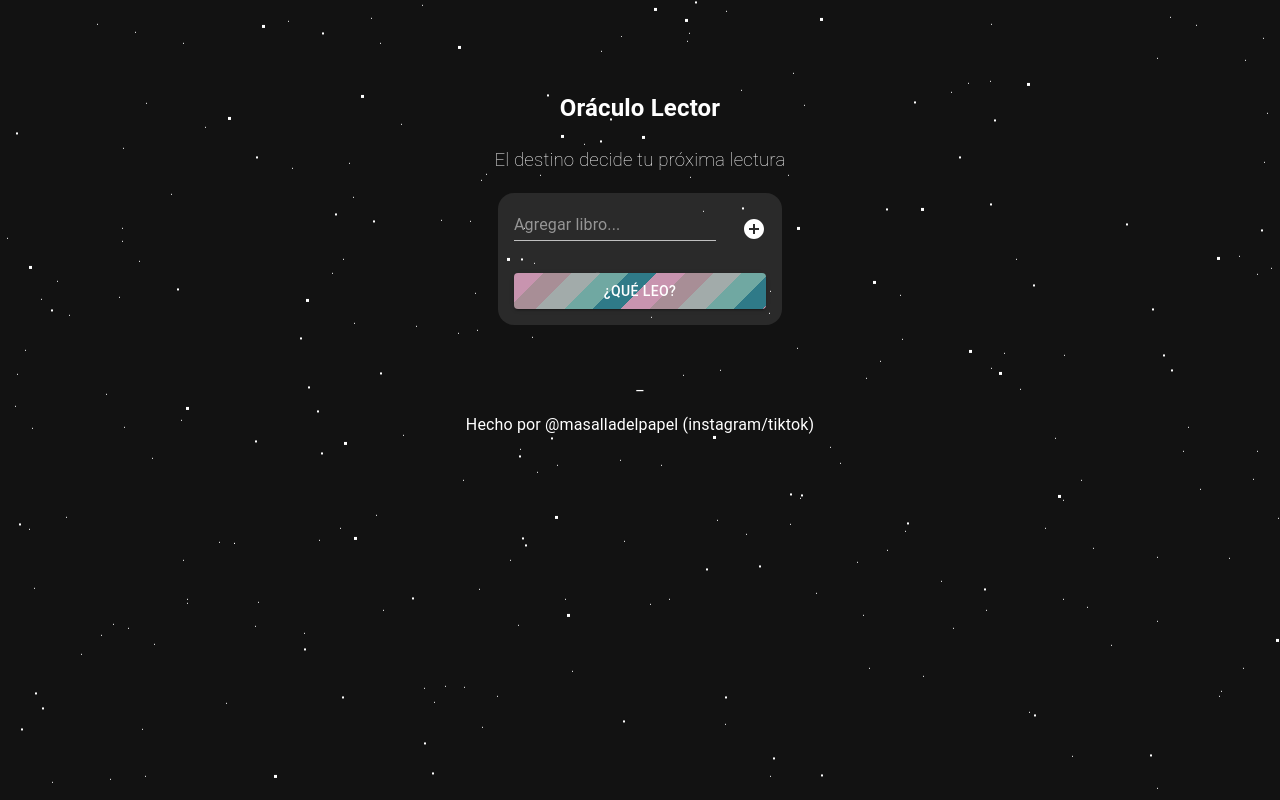
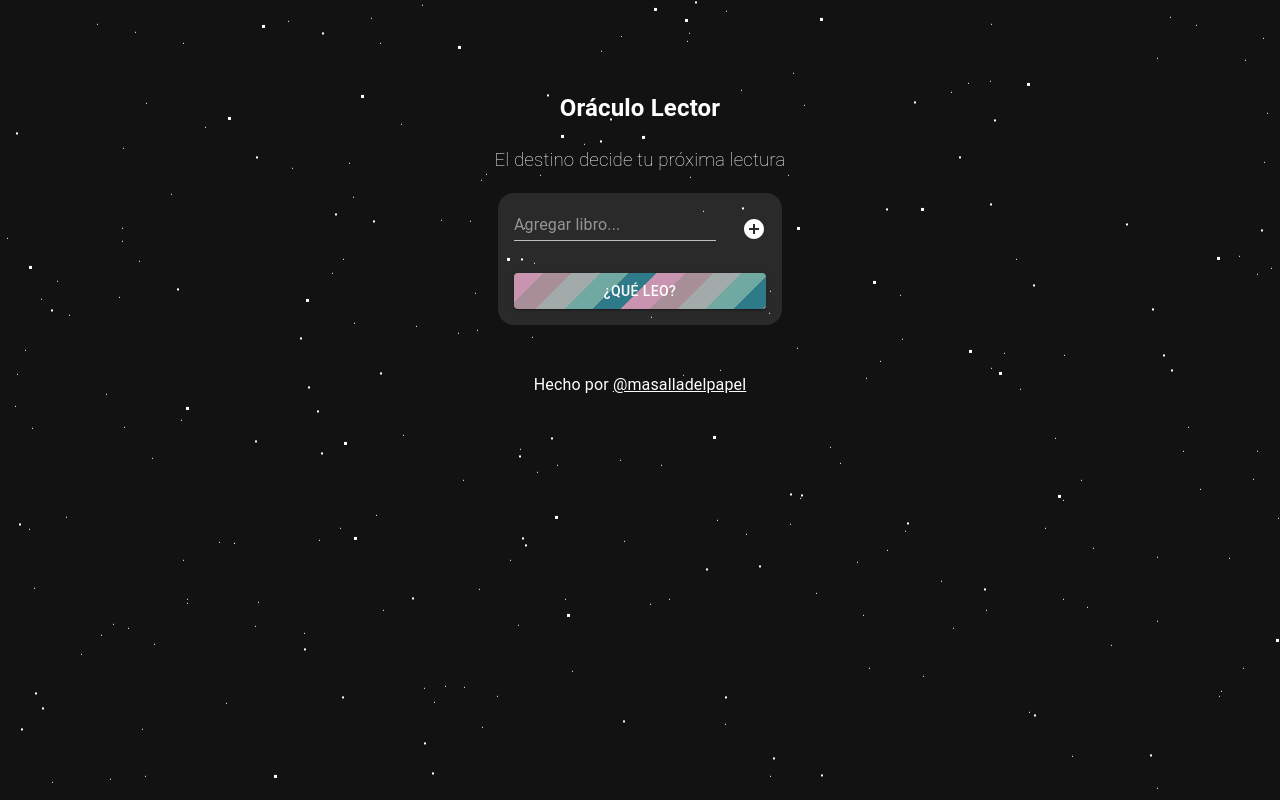
Before and after one commit to tditada/reading-oracle, a React (Create React App) app: page / in a window 1280 px wide. Built offline with nearby package versions, Linux system fonts and the light colour scheme.

Commit message:
styling footer

```diff
--- a/src/components/Footer.tsx
+++ b/src/components/Footer.tsx
@@ -1,19 +1,30 @@
-import React from 'react';
-import styled from 'styled-components';
+import React from "react";
+import styled from "styled-components";
 
-const FOOTER_TEXT = 'Hecho por @masalladelpapel (instagram/tiktok)';
+const FOOTER_TEXT = "Hecho por ";
+const LINK_ACCOUNT = "@masalladelpapel";
 
 const StyledFooter = styled.footer`
-    margin-top: 3em;
-    text-align: center;
+  margin-top: 3em;
+  text-align: center;
+`;
+
+const StyledLink = styled.a`
+  display: inline-block;
+  color: white;
 `;
 
 const Footer = () => {
-    return (
-        <StyledFooter>_
-            <p>{FOOTER_TEXT}</p>
-        </StyledFooter>
-    );
+  return (
+    <StyledFooter>
+      <p>
+        {FOOTER_TEXT}
+        <StyledLink href="https://www.instagram.com/masalladelpapel/">
+          {LINK_ACCOUNT}
+        </StyledLink>
+      </p>
+    </StyledFooter>
+  );
 };
 
 export default Footer;
```
